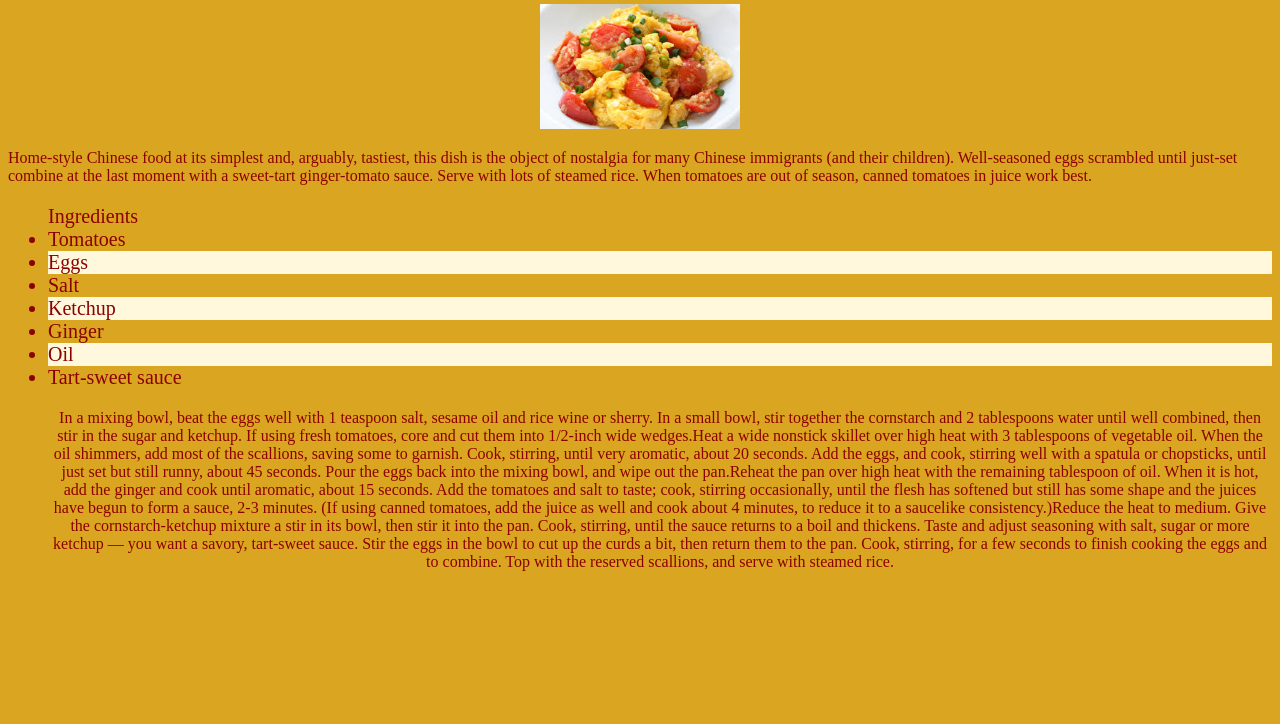
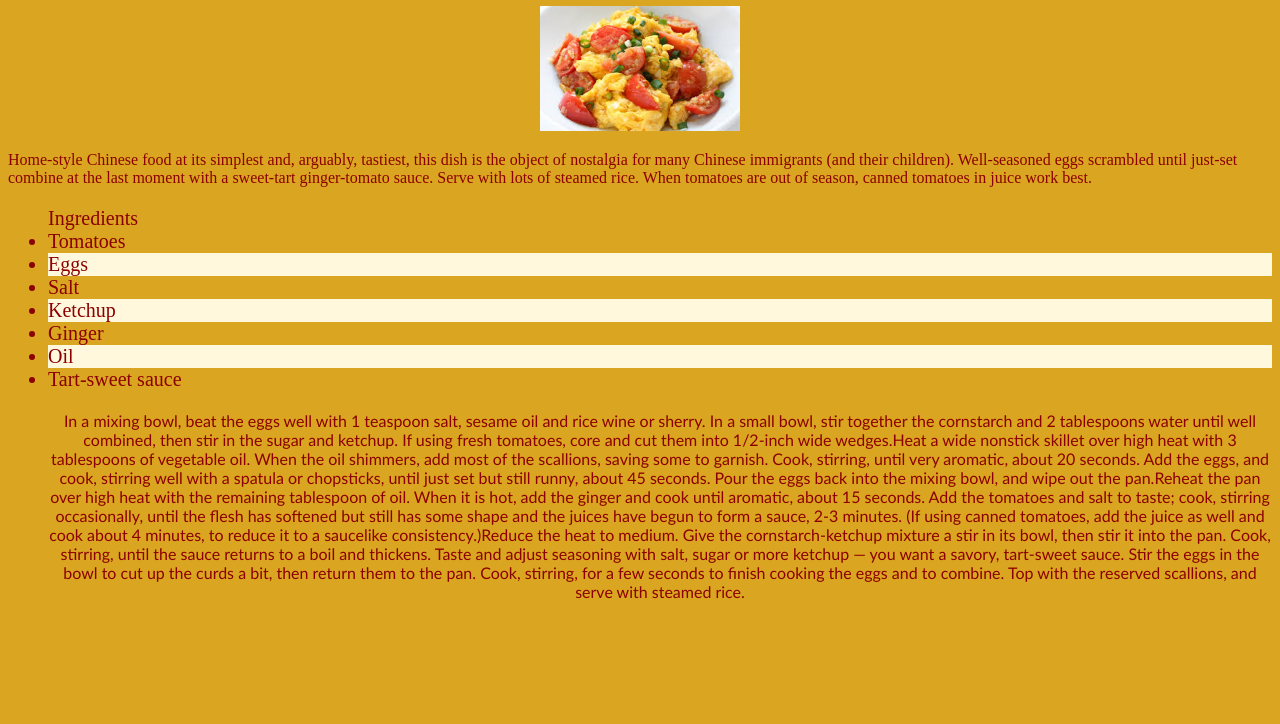
Before and after one commit to zhaoy992/zhaoy992.github.io, a plain HTML site: page class cookbook/index.html in a window 1280 px wide. Shown: the part 76-800 px from the top of the page. Drawn offline with Linux system fonts and the light colour scheme.

Commit message:
Update index.html

```diff
--- a/class cookbook/index.html
+++ b/class cookbook/index.html
@@ -3,7 +3,7 @@
 <head>
 	<style>
 		body{background-color: goldenrod;}
-		.a1{ color: darkred; text-align: center}
+		.a1{ color: darkred; text-align: center; font-family:"Gill Sans", "Gill Sans MT", "Myriad Pro", "DejaVu Sans Condensed", Helvetica, Arial, "sans-serif"}
 		.a2{ width: 200px; height: 125px;}
 		.a3{color:darkred; font-family:"brush-script-std";}
 		.a4{ color:darkred; font-size: 20px;}
```
